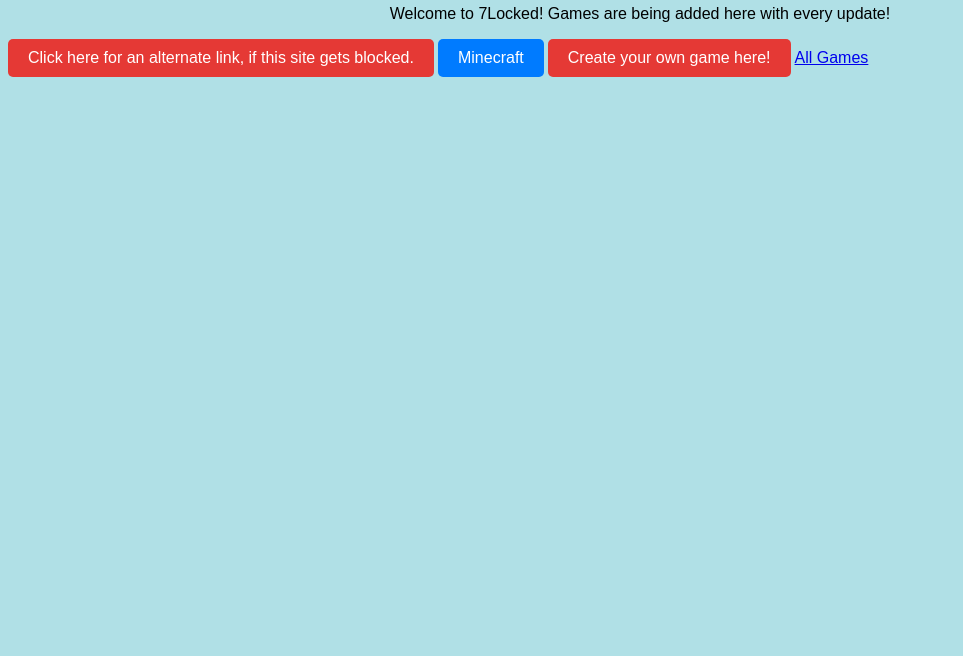
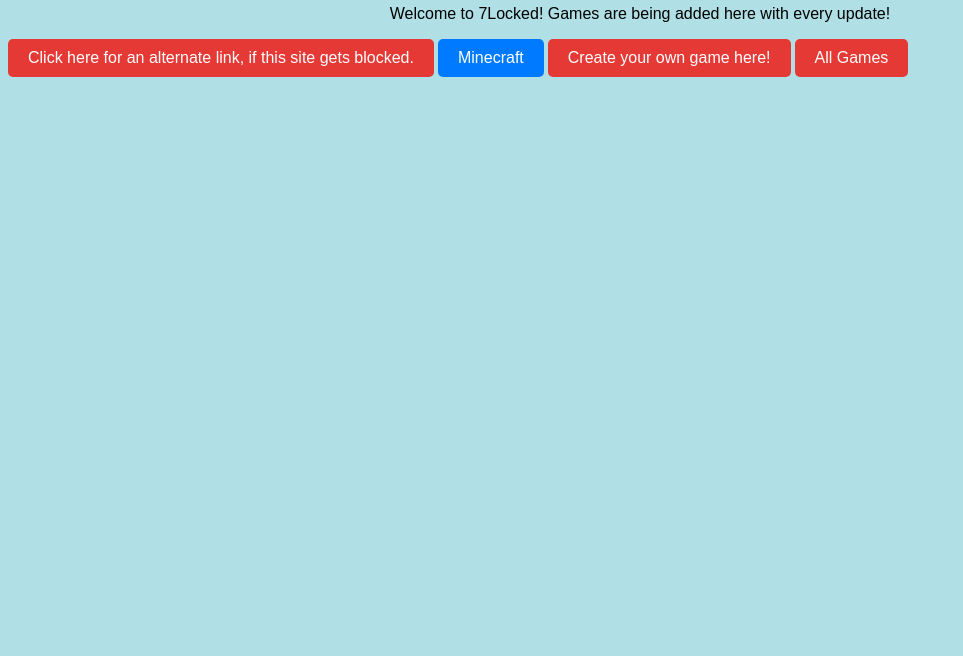
Before and after one commit to 7Locked/7locked.github.io, a plain HTML site: page index.html in a window 1280 px wide. Shown: the part 144-800 px from the top of the page, without its empty margins (0-963 px from the left). Drawn offline with Linux system fonts and the light colour scheme.

Commit message:
Update index.html

```diff
--- a/index.html
+++ b/index.html
@@ -11,6 +11,6 @@
     <a href="https://7locked.github.io/devpages/misc/redirectForNew.html" class="button2">Click here for an alternate link, if this site gets blocked.</a>
     <a href="https://7locked.github.io/all-games/minecraft-main.html" class="button">Minecraft</a>
    <a href="https://7locked.github.io/gamecreation.html" class="button2">Create your own game here!</a>
-     <a href="https:7locked.github.io/all-games.html" class "button2">All Games</a>
+     <a href="https:7locked.github.io/all-games.html" class="button2">All Games</a>
   </body>
 </html>
```
